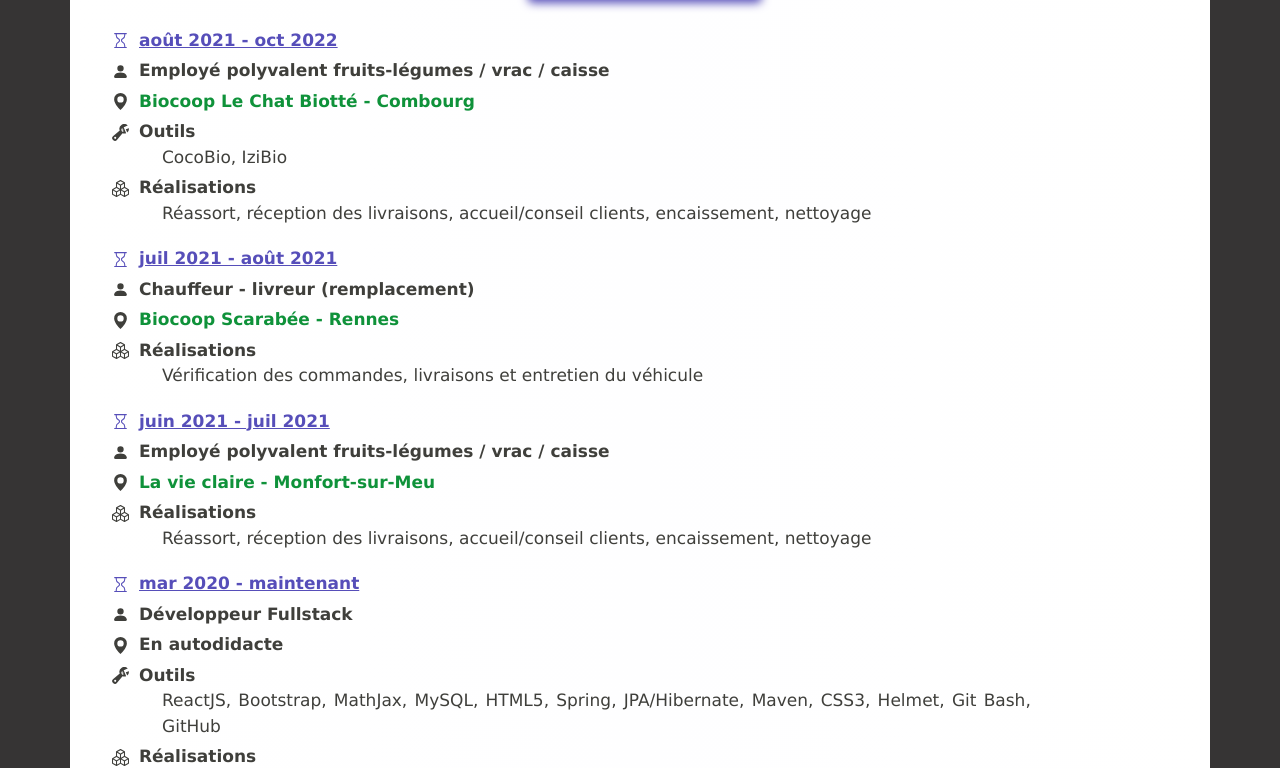
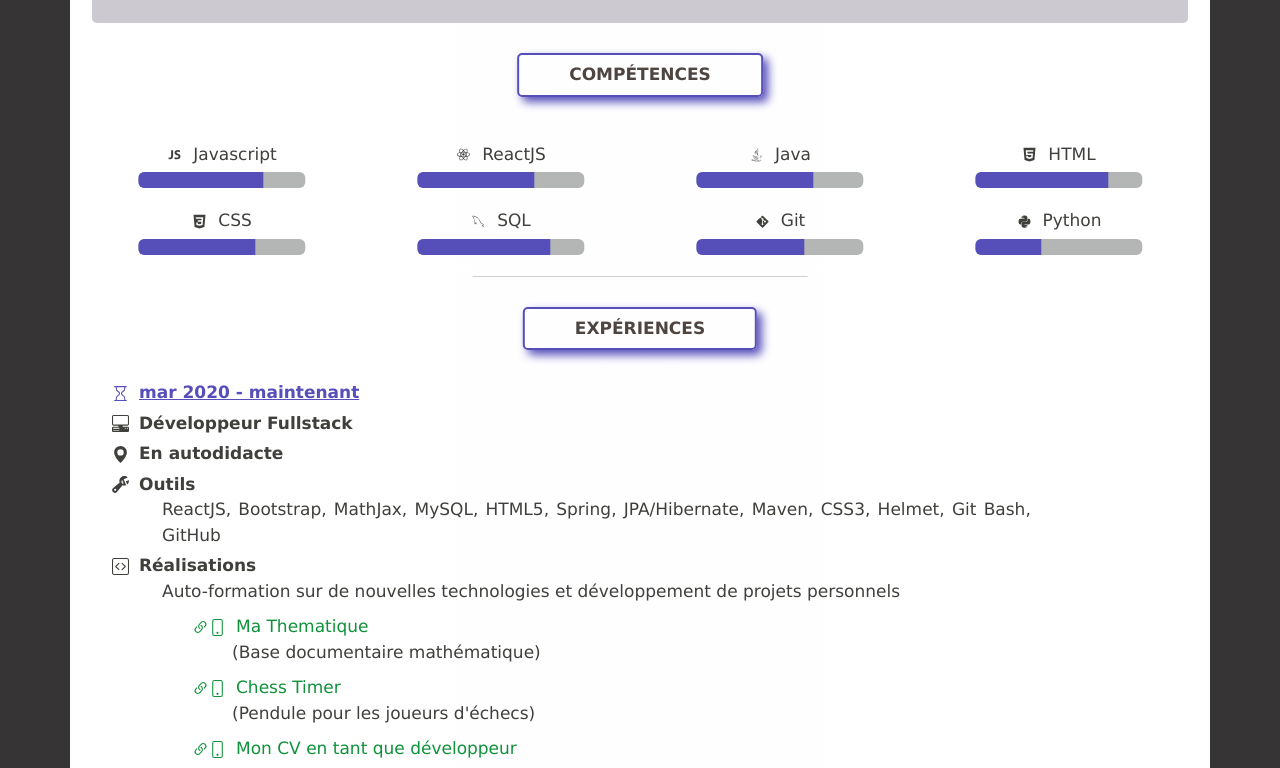
Before and after one commit to jozinho22/cv, a React (Create React App) app: page / in a window 1280 px wide. Shown: the part 239-1007 px from the top of the page. Built offline with nearby package versions, Linux system fonts and the light colour scheme.

Commit message:
correction erreur sur skills

```diff
--- a/package.json
+++ b/package.json
@@ -5,7 +5,7 @@
   "browser": {
     "[module-name]": false
   },
-  "homepage": "https://jozinho22.github.io/maths",
+  "homepage": "https://jozinho22.github.io/cv",
   "dependencies": {
     "@testing-library/jest-dom": "^5.16.5",
     "@testing-library/react": "^13.4.0",
@@ -30,7 +30,7 @@
   "scripts": {
     "start": "BROWSER=NONE react-scripts start",
     "predeploy": "npm run build",
-    "deploy": "gh-pages -b dev -d build",
+    "deploy": "gh-pages -d build",
     "build": "CI=false react-scripts build",
     "test": "react-scripts test",
     "eject": "react-scripts eject"
--- a/src/App.js
+++ b/src/App.js
@@ -15,9 +15,10 @@
 
   const [domain] = React.useState(
     process.env.NODE_ENV === 'development' ?
-        EnumDomain.NON_DEV
-            :   EnumDomain.DEV
-    );
+        EnumDomain.DEV
+            :   EnumDomain.DEV);
+
+
 
   const appContext = {
       theme: theme,
--- a/src/components/CurriculumVitae.jsx
+++ b/src/components/CurriculumVitae.jsx
@@ -23,12 +23,12 @@
         <Container className="curriculum-vitae-container">
             <Header domain={domain} poste={poste} />
             <Intro domain={domain} poste={poste} />
-            {
+            {/* {
                 domain === EnumDomain.DEV ?
                     <Skills />
                         : <></>
-            }
-            {/* <Skills domain={domain}/> */}
+            } */}
+            <Skills domain={domain}/>
             <Experience domain={domain} />
             {
                 domain === EnumDomain.DEV ?
--- a/src/components/parts/Skills.jsx
+++ b/src/components/parts/Skills.jsx
@@ -12,8 +12,7 @@
 
     const {language} = React.useContext(AppContext);
     var title = languageChooser(language, getTitles()).skills;
-    var skills = domain === EnumDomain.DEV ? languageChooser(language, getDevSkills()) : getNonDevSkills();
-
+    var skills = domain === EnumDomain.DEV ? getDevSkills() : getNonDevSkills();
 
     return  <div className="page-break">
                 <div className="title">{title}</div>
--- a/src/components/parts/infos/dev/getDevExperience.jsx
+++ b/src/components/parts/infos/dev/getDevExperience.jsx
@@ -16,6 +16,10 @@
                             url: "https://jozinho22.github.io/chess-timer",
                             webSiteName : "Chess Timer",
                             desc: "(Pendule pour les joueurs d'échecs)"
+                        },
+                        {
+                            url: "https://jozinho22.github.io/cv",
+                            webSiteName : "Mon CV en tant que développeur"
                         }
                     ]
                 },
@@ -63,6 +67,10 @@
                         url: "https://jozinho22.github.io/chess-timer",
                         webSiteName : "Chess Timer",
                         desc: "(Timer for chess players)"
+                    },
+                    {
+                        url: "https://jozinho22.github.io/cv",
+                        webSiteName : "My CV as developer"
                     }
                 ]
             },
```
